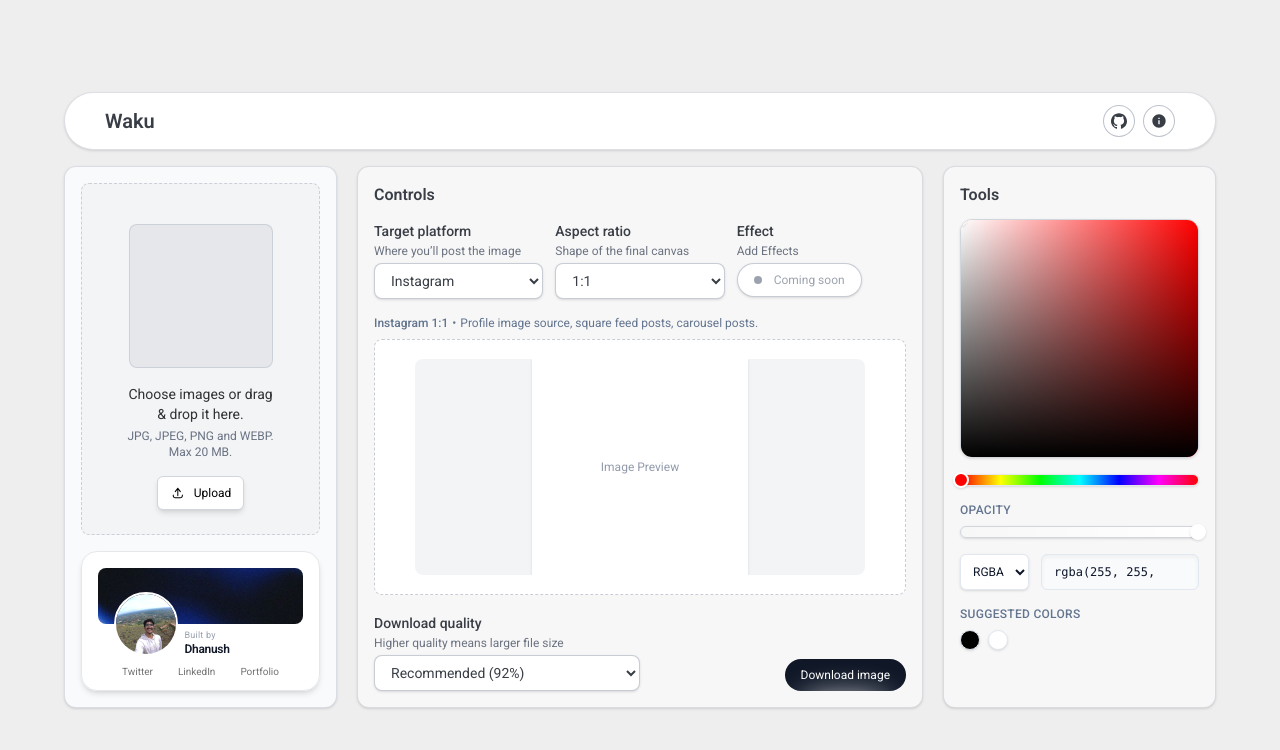
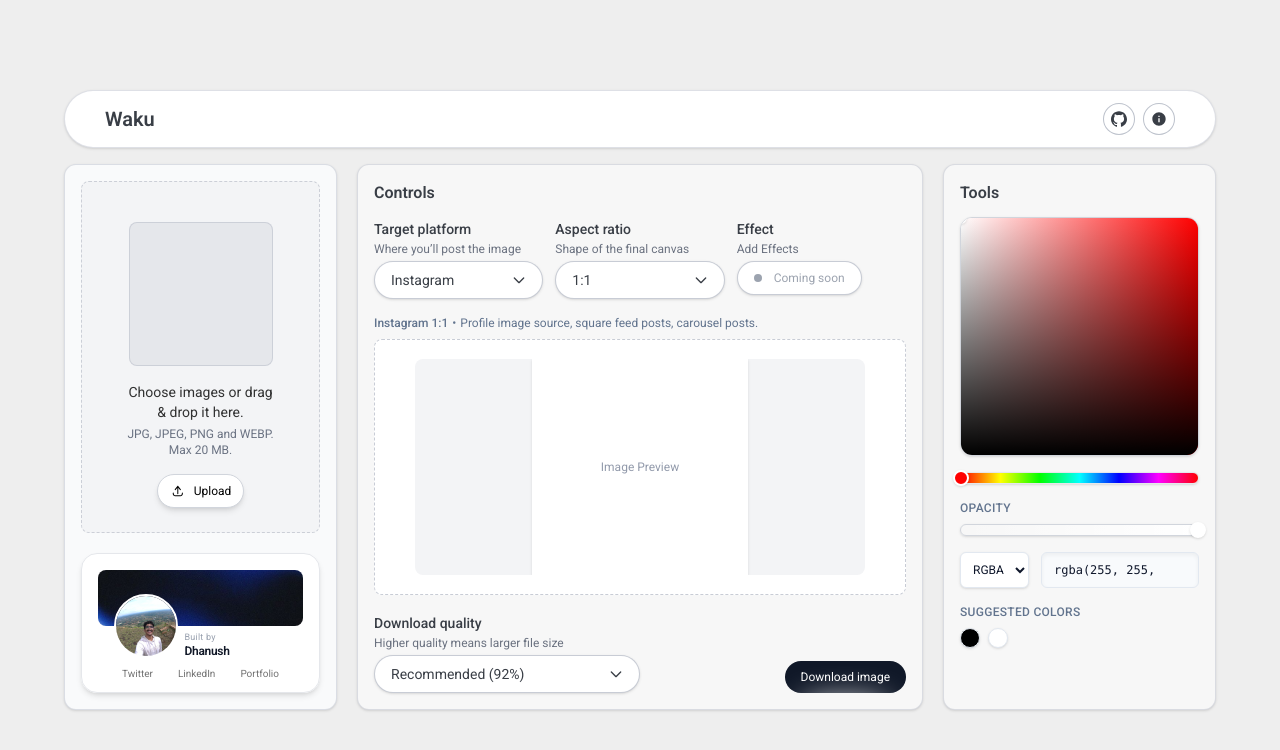
Before and after one commit to dhanushd-27/Waku, a Next.js app: page / in a window 1280 px wide. Shown: the top 750 px of the page. Built offline with nearby package versions, Linux system fonts and the light colour scheme.

Commit message:
Improve dropdown button

```diff
--- a/components/Upload/upload-button.tsx
+++ b/components/Upload/upload-button.tsx
@@ -9,7 +9,7 @@ export const UploadButton: React.FC<UploadButtonProps> = ({ onClick }) => {
   return (
     <button
       type="button"
-      className="flex items-center gap-2 py-2 px-3 bg-white border border-gray-300 rounded-md hover:bg-gray-50 transition shadow-md"
+      className="flex items-center gap-2 py-2 px-3 bg-white border border-gray-300 rounded-full hover:bg-gray-50 transition shadow-md"
       onClick={onClick}
       aria-label="Upload image"
     >
--- a/components/dropdown-controls/dropdown.tsx
+++ b/components/dropdown-controls/dropdown.tsx
@@ -2,7 +2,7 @@ import React from "react";
 
 const labelClass = "text-sm font-medium text-[#393E46]";
 const selectClass =
-  "w-full rounded-lg border border-[#929AAB]/50 bg-white px-3 py-2 text-sm text-[#393E46] shadow-sm focus:border-[#393E46] focus:outline-none focus:ring-2 focus:ring-[#929AAB]/30";
+  "w-full rounded-full border border-[#929AAB]/50 bg-white pl-4 pr-8 py-2 text-sm text-[#393E46] shadow-sm focus:border-[#393E46] focus:outline-none focus:ring-2 focus:ring-[#929AAB]/30";
 
 type DropdownOption = {
   value: string;
@@ -32,8 +32,9 @@ export const Dropdown: React.FC<DropdownProps> = ({
       {helperText && (
         <p className="text-xs text-[#6B7280]">{helperText}</p>
       )}
+      <div className="relative">
         <select
-        className={selectClass}
+          className={`${selectClass} appearance-none pr-10`}
           value={value}
           onChange={(e) => onChange(e.target.value)}
         >
@@ -46,6 +47,23 @@ export const Dropdown: React.FC<DropdownProps> = ({
             </option>
           ))}
         </select>
+        <div className="pointer-events-none absolute inset-y-0 right-0 flex items-center pr-4">
+          <svg
+            className="h-4 w-4 text-[#393E46]"
+            fill="none"
+            stroke="currentColor"
+            viewBox="0 0 24 24"
+            xmlns="http://www.w3.org/2000/svg"
+          >
+            <path
+              strokeLinecap="round"
+              strokeLinejoin="round"
+              strokeWidth={2}
+              d="M19 9l-7 7-7-7"
+            />
+          </svg>
+        </div>
+      </div>
     </label>
   );
 };
```
Lines whose indentation alone changed are shown as unchanged.
